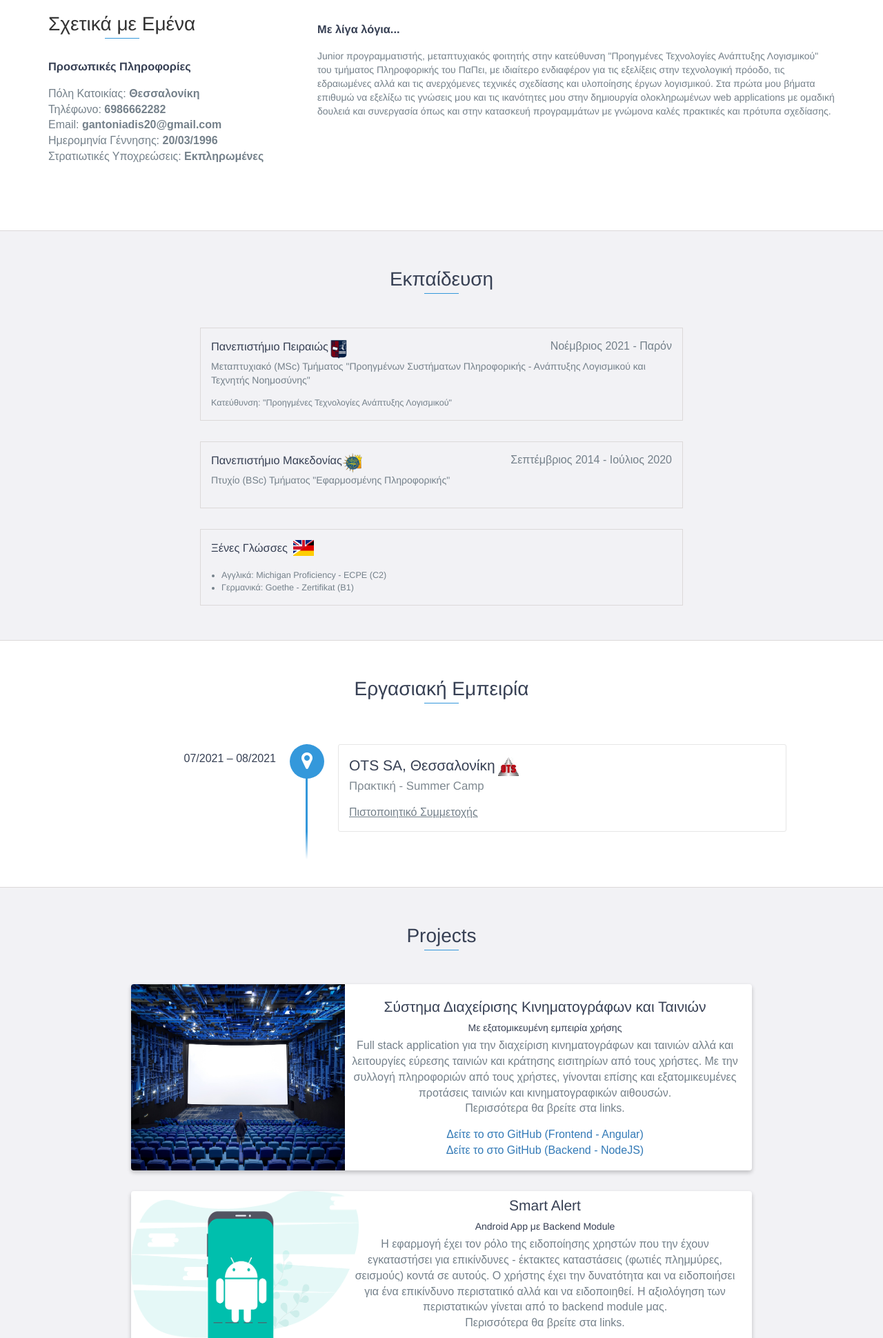
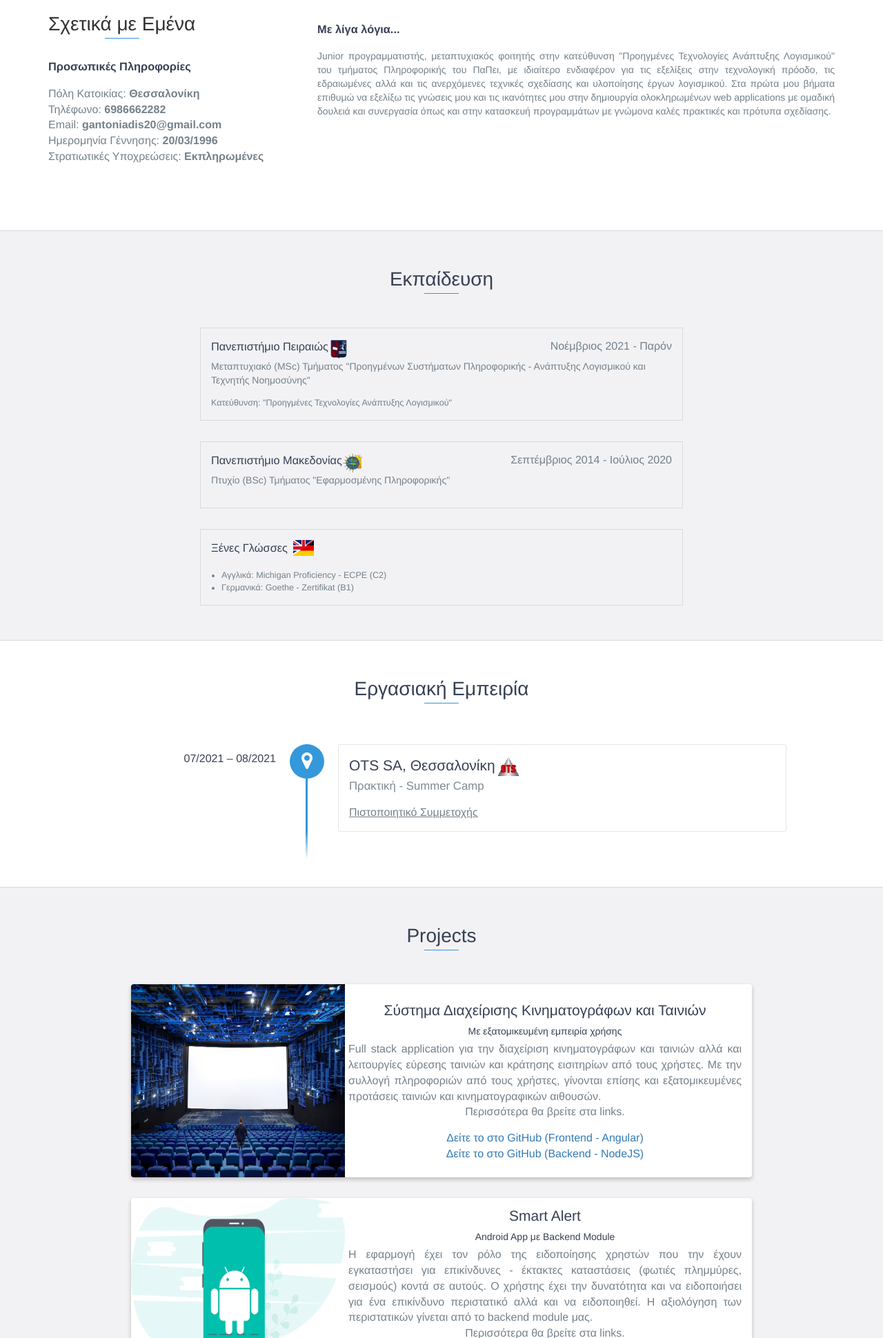
Before and after one commit to George-Anto/online-resume-v2, a website built with Parcel: page index.html in a window 1280 px wide. Shown: the part 860-2800 px from the top of the page at 69% size. Built offline with nearby package versions, Linux system fonts and the light colour scheme.

Commit message:
Font and text -align changes

```diff
--- a/css/styles.css
+++ b/css/styles.css
@@ -1,10 +1,12 @@
 body {
-	font-family: Arial, Helvetica, sans-serif;
+	/* font-family: Arial, Helvetica, sans-serif; */
+	font-family: "Noto Serif", serif;
 	/* font-family: "Lato", sans-serif; */
 	font-size: 16px;
 }
 body span {
-	font-family: Arial, Helvetica, sans-serif;
+	/* font-family: Arial, Helvetica, sans-serif; */
+	/* font-family: "Noto Serif", serif; */
 	font-size: 16px;
 }
 body.active {
@@ -255,8 +257,11 @@ footer {
 	transform: translate(-50%, -50%);
 	text-align: center;
 }
-#lead-content h1,
+#lead-content h1 {
+	margin: 0;
+}
 #lead-content h2 {
+	font-family: Arial, Helvetica, sans-serif;
 	margin: 0;
 }
 #lead-content h1 {
@@ -518,6 +523,10 @@ footer {
 #more-projects {
 	display: none;
 }
+.project-body {
+	display: inline-block;
+	text-align: justify;
+}
 #skills {
 	padding: 50px 15px;
 	text-align: center;
@@ -534,13 +543,14 @@ footer {
 }
 #skills li {
 	display: inline-block;
+	list-style: none;
 	margin: 7px;
 	padding: 5px 10px;
 	color: #374054;
 	background: #e4e4ea;
-	list-style: none;
 	cursor: default;
 	font-size: 1.2em;
+	font-family: Arial, Helvetica, sans-serif;
 }
 #contact {
 	padding: 50px 15px;
@@ -694,7 +704,7 @@ footer {
 		text-align: center;
 	}
 	#about p {
-		text-align: left;
+		text-align: justify;
 	}
 }
 @media only screen and (max-width: 900px) {
@@ -909,3 +919,6 @@ footer {
 	border-color: #0c2535;
 	text-decoration: none;
 }
+.presentation-par {
+	text-align: justify;
+}
--- a/index.html
+++ b/index.html
@@ -2,7 +2,6 @@
 <html class="no-js" lang="en">
 	<head>
 		<!-- Google tag (gtag.js) -->
-		<!-- Test -->
 		<script async src="https://www.googletagmanager.com/gtag/js?id=G-792T7Z6ZD6"></script>
 		<script>
 			window.dataLayer = window.dataLayer || [];
@@ -23,10 +22,19 @@
 		<meta http-equiv="X-UA-Compatible" content="IE=edge" />
 		<meta name="viewport" content="width=device-width, initial-scale=1" />
 		<title>Online Resume | My Website</title>
+
+		<!-- Google font -->
+		<link rel="preconnect" href="https://fonts.googleapis.com" />
+		<link rel="preconnect" href="https://fonts.gstatic.com" crossorigin />
+		<link
+			href="https://fonts.googleapis.com/css2?family=Noto+Serif:wght@400;700&display=swap"
+			rel="stylesheet"
+		/>
+
 		<!-- <link rel="shortcut icon" href="resources/images/favicon.ico" type="image/x-icon" /> -->
 		<!-- <link rel="icon" href="resources/images/favicon.ico" type="image/x-icon" /> -->
 		<link rel="shortcut icon" type="image/png" href="resources/images/icon.png" />
-		<link href="https://fonts.googleapis.com/css?family=Lato:300,400,700,900" rel="stylesheet" />
+		<!-- <link href="https://fonts.googleapis.com/css?family=Lato:300,400,700,900" rel="stylesheet" /> -->
 		<link rel="stylesheet" href="libs/font-awesome/css/font-awesome.min.css" />
 		<link
 			rel="stylesheet"
@@ -178,7 +186,7 @@
 					</div>
 					<div class="col-md-8">
 						<h3 id="tr-about-8">Με λίγα λόγια...</h3>
-						<p id="tr-about-9">
+						<p id="tr-about-9" class="presentation-par">
 							Junior προγραμματιστής, μεταπτυχιακός φοιτητής στην κατεύθυνση "Προηγμένες
 							Τεχνολογίες Ανάπτυξης Λογισμικού" του τμήματος Πληροφορικής του ΠαΠει, με
 							ιδιαίτερο ενδιαφέρον για τις εξελίξεις στην τεχνολογική πρόοδο, τις εδραιωμένες
@@ -264,14 +272,14 @@
 				<div class="row">
 					<div class="project shadow-large">
 						<div class="project-image">
-							<img src="resources/images/cinema_project.jpg" width="310px" height="270px" />
+							<img src="resources/images/cinema_project.jpg" width="310px" height="280px" />
 						</div>
 						<!-- End .project-image -->
 						<div class="project-info">
 							<h3 id="tr-projects-1">Σύστημα Διαχείρισης Κινηματογράφων και Ταινιών</h3>
 							<h4 id="tr-projects-2">Με εξατομικευμένη εμπειρία χρήσης</h4>
 							<p>
-								<span id="tr-projects-3"
+								<span id="tr-projects-3" class="project-body"
 									>Full stack application για την διαχείριση κινηματογράφων και ταινιών αλλά
 									και λειτουργίες εύρεσης ταινιών και κράτησης εισιτηρίων από τους χρήστες.
 									Με την συλλογή πληροφοριών από τους χρήστες, γίνονται επίσης και
@@ -296,8 +304,8 @@
 						<div class="project-image">
 							<img
 								src="resources/images/smart_alert_project.png"
-								width="330px"
-								height="270px"
+								width="310px"
+								height="280px"
 							/>
 						</div>
 						<!-- End .project-image -->
@@ -305,7 +313,7 @@
 							<h3>Smart Alert</h3>
 							<h4 id="tr-projects-7">Android App με Backend Module</h4>
 							<p>
-								<span id="tr-projects-8"
+								<span id="tr-projects-8" class="project-body"
 									>Η εφαρμογή έχει τον ρόλο της ειδοποίησης χρηστών που την έχουν
 									εγκαταστήσει για επικίνδυνες - έκτακτες καταστάσεις (φωτιές πλημμύρες,
 									σεισμούς) κοντά σε αυτούς. Ο χρήστης έχει την δυνατότητα και να
@@ -333,7 +341,7 @@
 							<img
 								src="resources/images/covid_data_presentation_project.jpg"
 								width="310px"
-								height="270px"
+								height="280px"
 							/>
 						</div>
 						<!-- End .project-image -->
@@ -344,7 +352,7 @@
 								Απλή Java με χρήση τρίτου API και τεχνικές πολυνηματικού προγραμματισμού
 							</h4>
 							<p>
-								<span id="tr-projects-14"
+								<span id="tr-projects-14" class="project-body"
 									>Εφαρμογή κονσόλας σε Java η οποία διαχειρίζεται δεδομένα Covid-19 για
 									όλες τις χώρες του κόσμου και τα καταγράφει σε ένα blockchain με την χρήση
 									παράλληλων τεχνικών προγραμματισμού.</span
@@ -372,7 +380,7 @@
 				<span id="tr-skills-2">Συμπεριλαμβανομένων Πιστοποιήσεων των</span>
 				<a class="link-knowledge" href="https://www.udemy.com/" target="_blank">udemy.com,</a>
 				<a class="link-knowledge" href="https://www.linkedin.com/learning" target="_blank"
-					>LinkedIn Learning</a
+					>Linkedin Learning</a
 				>
 				<span id="tr-skills-3">και</span>
 				<a class="link-knowledge" href="https://www.scrumstudy.com/" target="_blank"
```
Also changed, not shown: 2 other files.
